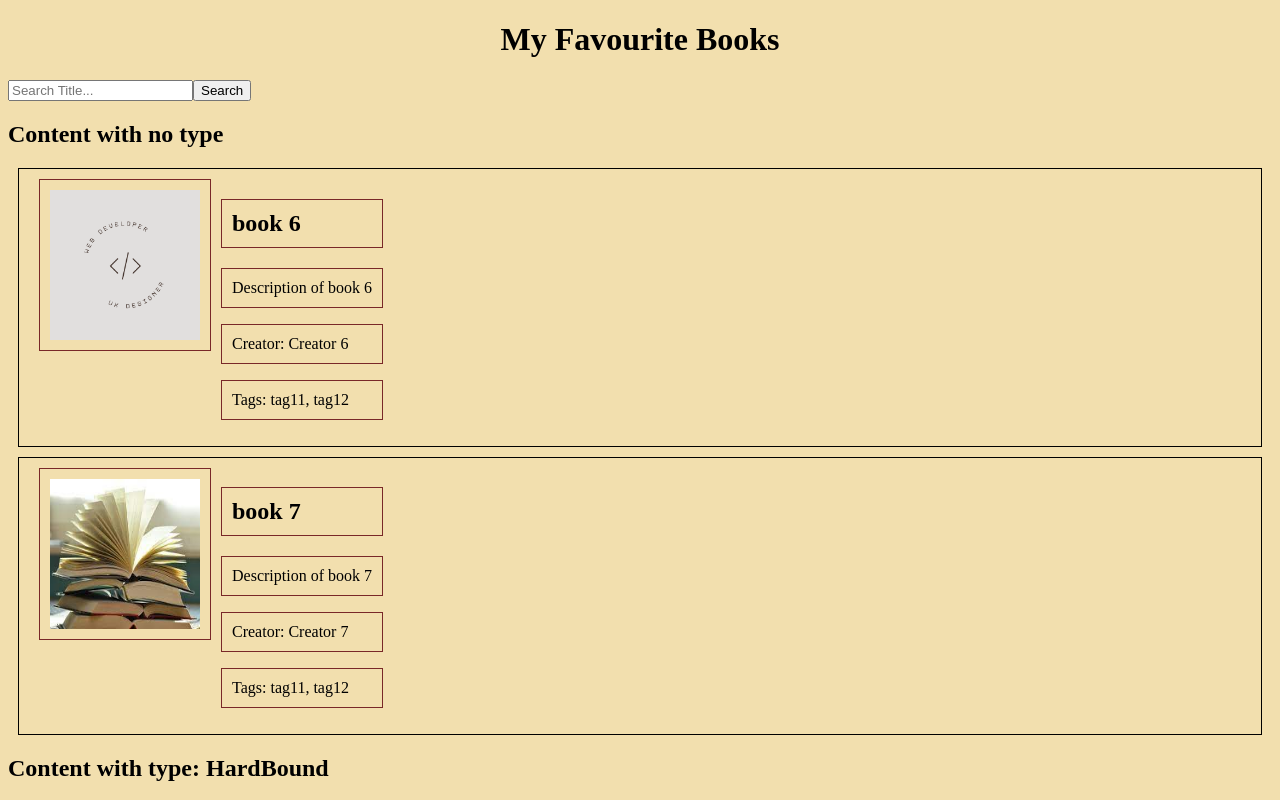
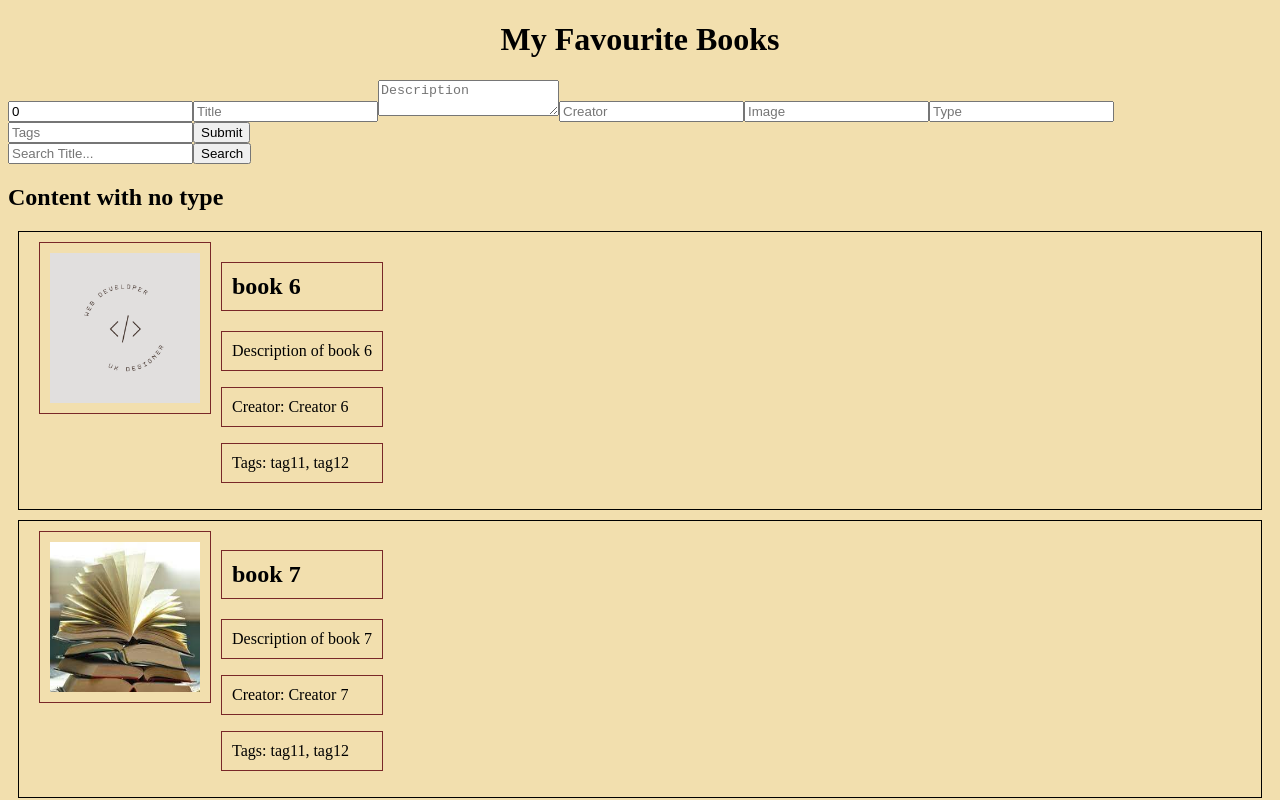
Before and after one commit to Nausheen-S/N_Salauddin_WEB601Assignments_MyFavouriteBooks, an Angular app in the folder N_Salauddin_MyFavouriteBooks/: page / in a window 1280 px wide. Shown: the top 800 px of the page. Built offline with nearby package versions, Linux system fonts and the light colour scheme.

Commit message:
created form

```diff
--- a/N_Salauddin_MyFavouriteBooks/src/app/app.module.ts
+++ b/N_Salauddin_MyFavouriteBooks/src/app/app.module.ts
@@ -7,6 +7,7 @@ import { ContentCardComponent } from './content-card/content-card.component';
 import { ContentListComponent } from './content-list/content-list.component';
 import { FilterContentPipe } from './filter-content.pipe';
 import { HoverAffectDirective } from './hover-affect.directive';
+import { CreateContentComponent } from './create-content/create-content.component';
 
 @NgModule({
   declarations: [
@@ -14,7 +15,8 @@ import { HoverAffectDirective } from './hover-affect.directive';
     ContentCardComponent,
     ContentListComponent,
     FilterContentPipe,
-    HoverAffectDirective
+    HoverAffectDirective,
+    CreateContentComponent
   ],
   imports: [
     BrowserModule,
--- a/N_Salauddin_MyFavouriteBooks/src/app/content-list/content-list.component.html
+++ b/N_Salauddin_MyFavouriteBooks/src/app/content-list/content-list.component.html
@@ -1,3 +1,5 @@
+<!-- <app-create-content (addContent)="onAddContent($event)"></app-create-content> -->
+<app-create-content></app-create-content>
 <div>
         <input type="text" placeholder="Search Title..." name="search" [(ngModel)]="searchText">
         <button (click)="onSearch()">Search</button>
--- /dev/null
+++ b/N_Salauddin_MyFavouriteBooks/src/app/create-content/create-content.component.html
@@ -0,0 +1,8 @@
+<input type="number" [(ngModel)]="newContent.id" placeholder="ID">
+<input type="text" [(ngModel)]="newContent.title" placeholder="Title">
+<textarea [(ngModel)]="newContent.description" placeholder="Description"></textarea>
+<input type="text" [(ngModel)]="newContent.creator" placeholder="Creator">
+<input type="text" [(ngModel)]="newContent.image" placeholder="Image">
+<input type="text" [(ngModel)]="newContent.type" placeholder="Type">
+<input type="text" [(ngModel)]="newContent.tags" placeholder="Tags">
+<button (click)="onSubmit()">Submit</button>
--- /dev/null
+++ b/N_Salauddin_MyFavouriteBooks/src/app/create-content/create-content.component.ts
@@ -0,0 +1,35 @@
+import { Component, EventEmitter, Output } from '@angular/core';
+import { Content } from '../helper-files/content-interface';
+
+@Component({
+  selector: 'app-create-content',
+  templateUrl: './create-content.component.html',
+  styleUrls: ['./create-content.component.scss']
+})
+
+export class CreateContentComponent {
+  newContent: Content = {
+    id: 0,
+    title: '',
+    description: '',
+    creator: '',
+    image: '',
+    type: '',
+    tags: []
+  };
+  @Output() addContent = new EventEmitter<Content>();
+
+  onSubmit() {
+    // this.addContent.emit({...this.newContent, tags: this.newContent.tags.split(',').map(tag => tag.trim())});
+    this.addContent.emit({...this.newContent});
+    this.newContent = {
+      id: 0,
+      title: '',
+      description: '',
+      creator: '',
+      image: '',
+      type: '',
+      tags: []
+    };
+  }
+}
```
Also changed, not shown: N_Salauddin_MyFavouriteBooks/src/app/create-content/create-content.component.scss (added), 1 other file (tests, documents, lock files or other folders).
